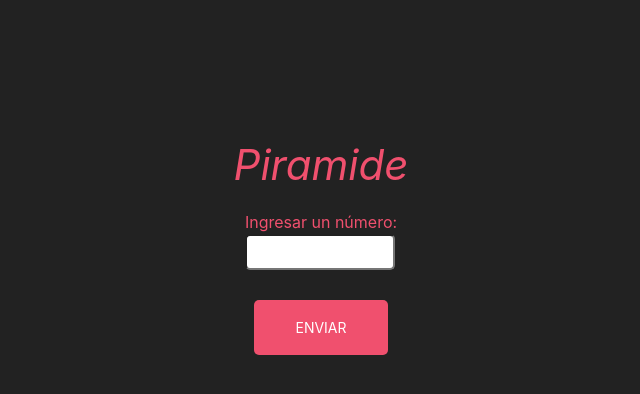
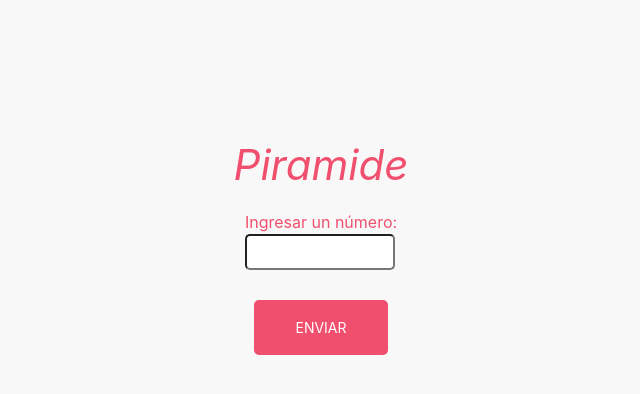
Before and after one commit to Reposho/PiramideMarcos, a website: page public/index.html in a window 1280 px wide. Shown: the whole page, without its empty margins (319-959 px from the left). Drawn offline with nearby package versions, Linux system fonts and the light colour scheme.

Commit message:
Update index.html

```diff
--- a/public/index.html
+++ b/public/index.html
@@ -1,5 +1,5 @@
 <!DOCTYPE html>
-<html lang="en" class="uk-background-secondary">
+<html lang="en" class="uk-background-muted">
 <head>
     <meta charset="UTF-8">
     <title>Heroku</title>
```
